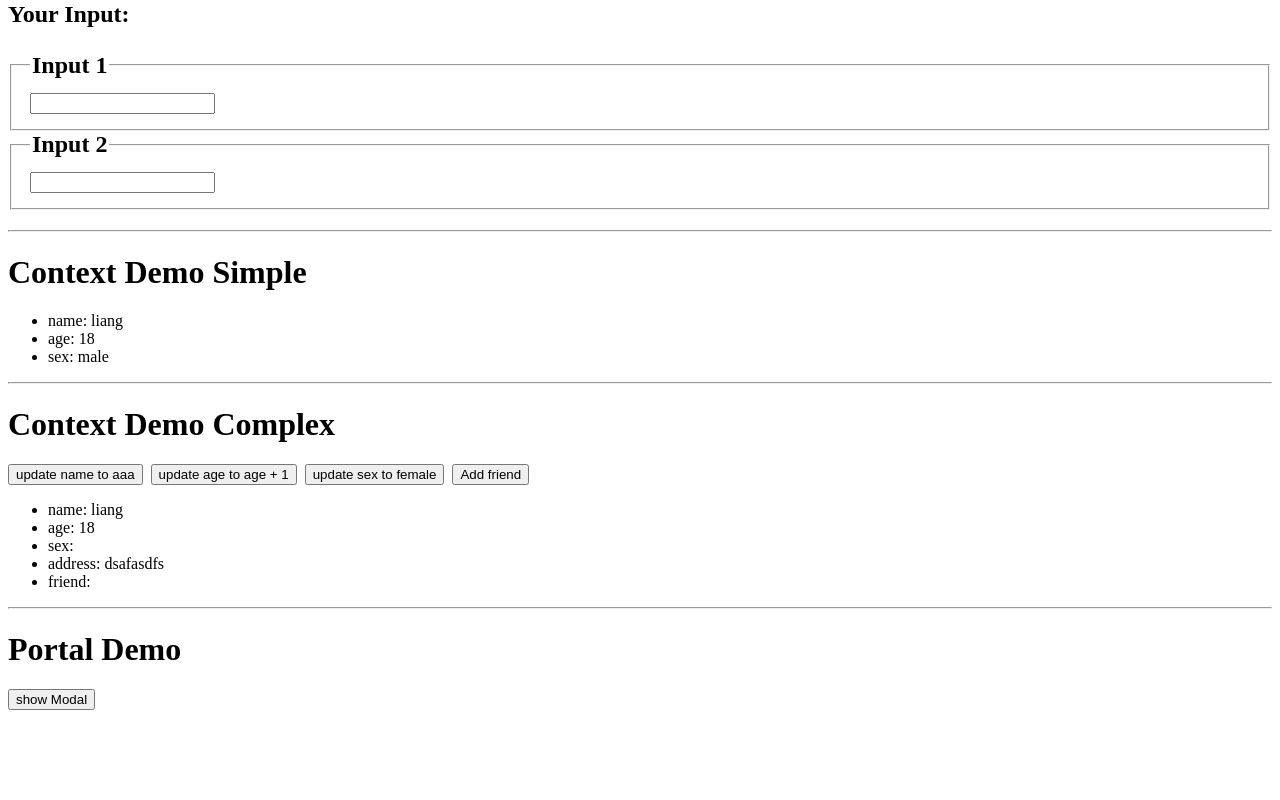
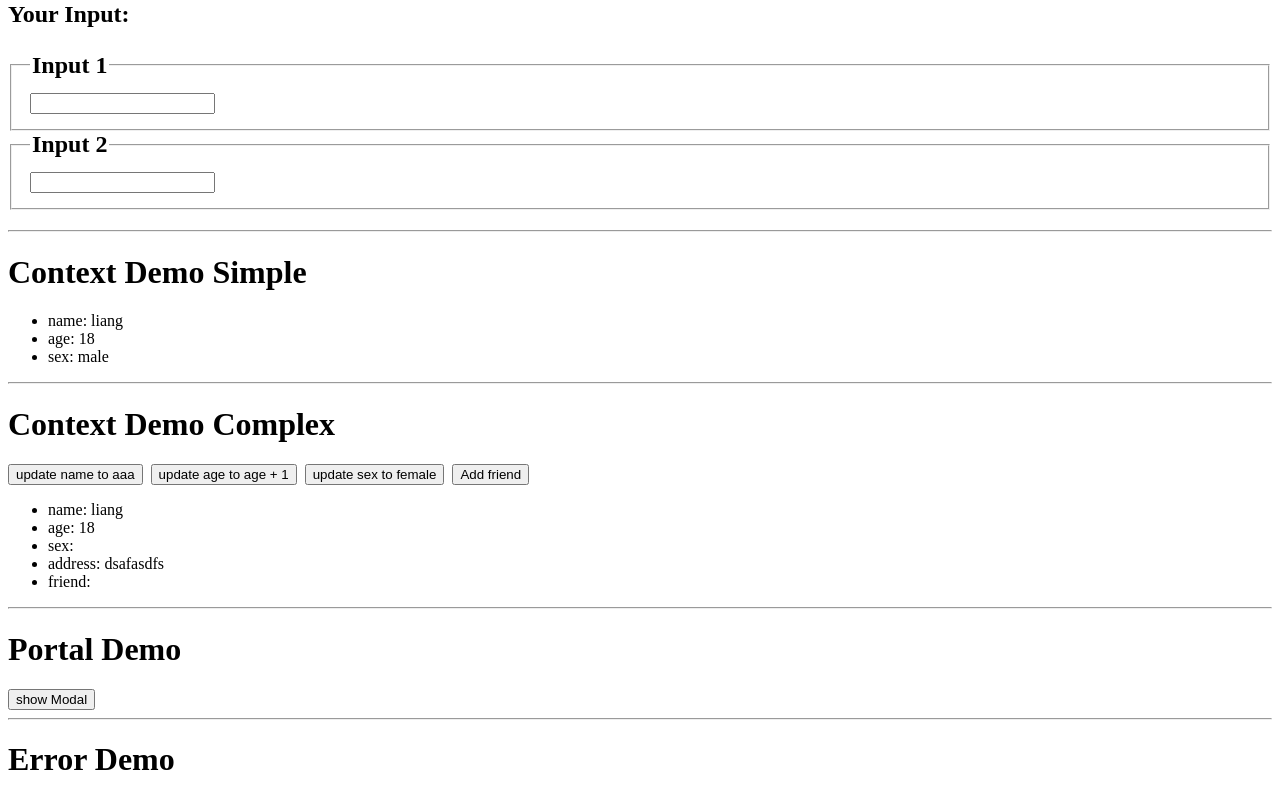
Before and after one commit to LiangNiang/react-ts-cheatsheet, a React (Vite) app: page / in a window 1280 px wide. Shown: the part 933-1733 px from the top of the page. Before the commit the page ends 1651 px from the top, so only its background shows below. Built offline with nearby package versions, Linux system fonts and the light colour scheme.

Commit message:
✨ 增加了 ErrorBoundary

```diff
--- /dev/null
+++ b/src/Error.tsx
@@ -0,0 +1,42 @@
+import { Component, ErrorInfo, PropsWithChildren, useEffect } from 'react'
+
+interface State {
+  hasError: boolean;
+}
+
+export class ErrorBoundary extends Component<PropsWithChildren, State> {
+  state: State = {
+    hasError: false,
+  }
+
+  componentDidCatch(error: Error, errorInfo: ErrorInfo) {
+    console.error('Uncaught error:', error, errorInfo)
+  }
+
+  /**
+   * @see {@link https://reactjs.org/docs/react-component.html#static-getderivedstatefromerror}
+   */
+  static getDerivedStateFromError(error: Error) {
+    return { hasError: true }
+  }
+
+  render() {
+    if (this.state.hasError) {
+      return <h1>Sorry.. there was an error</h1>
+    }
+    return this.props.children
+  }
+}
+
+const ErrorDemo = () => {
+  // const a = 1
+  // // @ts-ignore
+  // a.push(2)
+  return (
+    <>
+      <h1>Error Demo</h1>
+    </>
+  )
+}
+
+export default ErrorDemo
--- a/src/main.tsx
+++ b/src/main.tsx
@@ -8,6 +8,7 @@ import ClassComponent from './class-components'
 import FormsAndEvents from './forms-events'
 import { WrapperComplex, WrapperSimple } from './context'
 import ModalDemo from './Portal'
+import ErrorDemo, { ErrorBoundary } from './Error'
 
 ReactDOM.createRoot(document.getElementById('root') as HTMLElement).render(
   <React.StrictMode>
@@ -29,5 +30,9 @@ ReactDOM.createRoot(document.getElementById('root') as HTMLElement).render(
     <WrapperComplex />
     <hr />
     <ModalDemo />
+    <hr />
+    <ErrorBoundary>
+      <ErrorDemo />
+    </ErrorBoundary>
   </React.StrictMode>
 )
```
Also changed, not shown: 1 other file (tests, documents, lock files or other folders).
